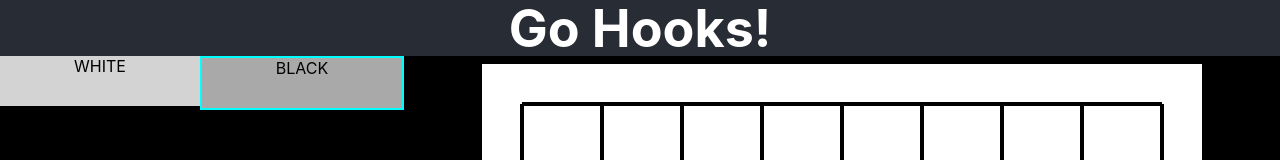
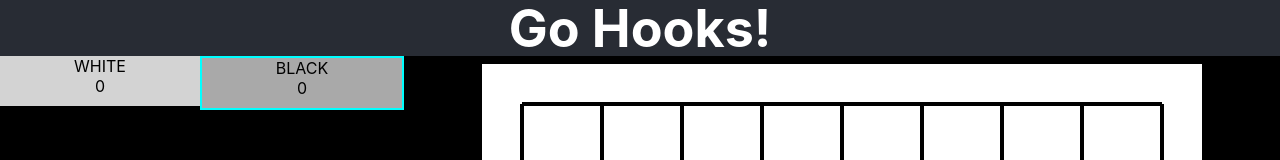
Before and after one commit to fkopp81/go-hooks, a React (Create React App) app: page / in a window 1280 px wide. Shown: the top 160 px of the page. Built offline with nearby package versions, Linux system fonts and the light colour scheme.

Commit message:
Add player information

```diff
--- a/src/domain/domainTypes/domainTypes.ts
+++ b/src/domain/domainTypes/domainTypes.ts
@@ -23,3 +23,14 @@ export interface IField
   horizontalPosition: EHorizontal
   verticalPosition: EVertical
 }
+
+export interface IPlayer
+{
+  color: EPlayer
+}
+
+export interface IPlayers
+{
+  [EPlayer.black]: IPlayer
+  [EPlayer.white]: IPlayer
+}
--- /dev/null
+++ b/src/domain/player.ts
@@ -0,0 +1,13 @@
+import { Coordinate } from "./coordinate"
+import { EPlayer, EStone, IPlayer } from "./domainTypes/domainTypes"
+
+export class Player implements IPlayer
+{
+  public captures = 0
+  public lastMove: Coordinate | undefined
+
+  constructor(public color: EPlayer) { }
+
+  public stone = () => this.color === EPlayer.black ?
+    EStone.black : EStone.white
+}
--- /dev/null
+++ b/src/domain/players.ts
@@ -0,0 +1,7 @@
+import { EPlayer } from "./domainTypes/domainTypes"
+import { Player } from "./player";
+
+export const players = {
+  [EPlayer.black]: new Player(EPlayer.black),
+  [EPlayer.white]: new Player(EPlayer.white),
+}
--- a/src/presentation/App.tsx
+++ b/src/presentation/App.tsx
@@ -19,11 +19,11 @@ const App: React.FC<IProps> = (props) =>
       </header>
       <main className="appMain">
         <Player
-          color={EPlayer.white}
+          player={props.game.players.white}
           turn={props.game.turn}
         />
         <Player
-          color={EPlayer.black}
+          player={props.game.players.black}
           turn={props.game.turn}
         />
         <Board game={props.game} />
--- a/src/presentation/Player/Player.tsx
+++ b/src/presentation/Player/Player.tsx
@@ -1,21 +1,24 @@
 import React from "react"
-import { EPlayer } from "../../domain/domainTypes/domainTypes"
+import { EPlayer, IPlayer } from "../../domain/domainTypes/domainTypes"
+import { Player as PlayerObject } from "./../../domain/player"
 import { TurnInteractor } from "./../../services/interactors/turnInteractor"
 import { useActivePlayer } from "./../Hooks/turnHook"
 import "./Player.css"
 
 interface IProps
 {
-  color: EPlayer
+  player: IPlayer
   turn: TurnInteractor
 }
 
 export const Player: React.FC<IProps> = (props) =>
 {
+  const player = props.player as PlayerObject
   const activePlayer = useActivePlayer(props.turn)
-  const classes = ["player", props.color]
-  if (activePlayer === props.color) classes.push("active")
+  const classes = ["player", player.color]
+  if (activePlayer === player.color) classes.push("active")
   return <div className={classes.join(" ")}>
-    {props.color.toLocaleUpperCase()}
+    <div className="color">{player.color.toLocaleUpperCase()}</div>
+    <div className="captures">{player.captures}</div>
   </div>
 }
--- a/src/services/game.ts
+++ b/src/services/game.ts
@@ -1,3 +1,4 @@
+import { IPlayers } from "./../domain/domainTypes/domainTypes";
 import { FieldChange } from "./game/fieldChange"
 import { BoardInteractor } from "./interactors/boardInteractor"
 import { GameInteractor } from "./interactors/gameInteractor"
@@ -8,5 +9,6 @@ export interface IGame
   board: BoardInteractor
   fieldChange: FieldChange
   game: GameInteractor
+  players: IPlayers
   turn: TurnInteractor
 }
--- a/src/services/game/captureGroup.ts
+++ b/src/services/game/captureGroup.ts
@@ -1,6 +1,7 @@
 import { Group } from "../../domain/group"
+import { IPlayers } from "./../../domain/domainTypes/domainTypes"
 
-export function(group: Group)
+export function captureGroup(group: Group, players: IPlayers)
 {
 
 }
--- a/src/services/interactors/gameInteractor.ts
+++ b/src/services/interactors/gameInteractor.ts
@@ -5,6 +5,7 @@ import { countFreedoms } from "../game/countFreedoms"
 import { FieldChange } from "../game/fieldChange"
 import { findCapturedGroups } from "../game/findCapturedGroups"
 import { groupAt } from "../game/groupAt"
+import { IPlayers } from './../../domain/domainTypes/domainTypes';
 import { TurnInteractor } from "./turnInteractor"
 
 export class GameInteractor
@@ -12,6 +13,7 @@ export class GameInteractor
   constructor(
     public board: Board,
     public fieldChange: FieldChange,
+    public players: IPlayers,
     public turnInteractor: TurnInteractor) { }
 
   public playAt = (coordinate: Coordinate): void =>
--- a/src/services/interactors/initialize.ts
+++ b/src/services/interactors/initialize.ts
@@ -1,5 +1,6 @@
 import { Board } from "../../domain/board"
 import { Coordinate } from "../../domain/coordinate"
+import { players } from "../../domain/players"
 import { Turn } from "../../domain/turn"
 import { FieldChange } from "../game/fieldChange"
 import { IGame } from "./../game"
@@ -14,11 +15,13 @@ export function initialize(size: Coordinate): IGame
   const turn = new Turn()
   const turnInteractor = new TurnInteractor(turn)
   const fieldChange = new FieldChange(board)
-  const gameInteractor = new GameInteractor(board, fieldChange, turnInteractor)
+  const gameInteractor = new GameInteractor(board, fieldChange, players,
+    turnInteractor)
   return {
     board: boardInteractor,
     fieldChange,
     game: gameInteractor,
+    players,
     turn: turnInteractor,
   }
 }
```
